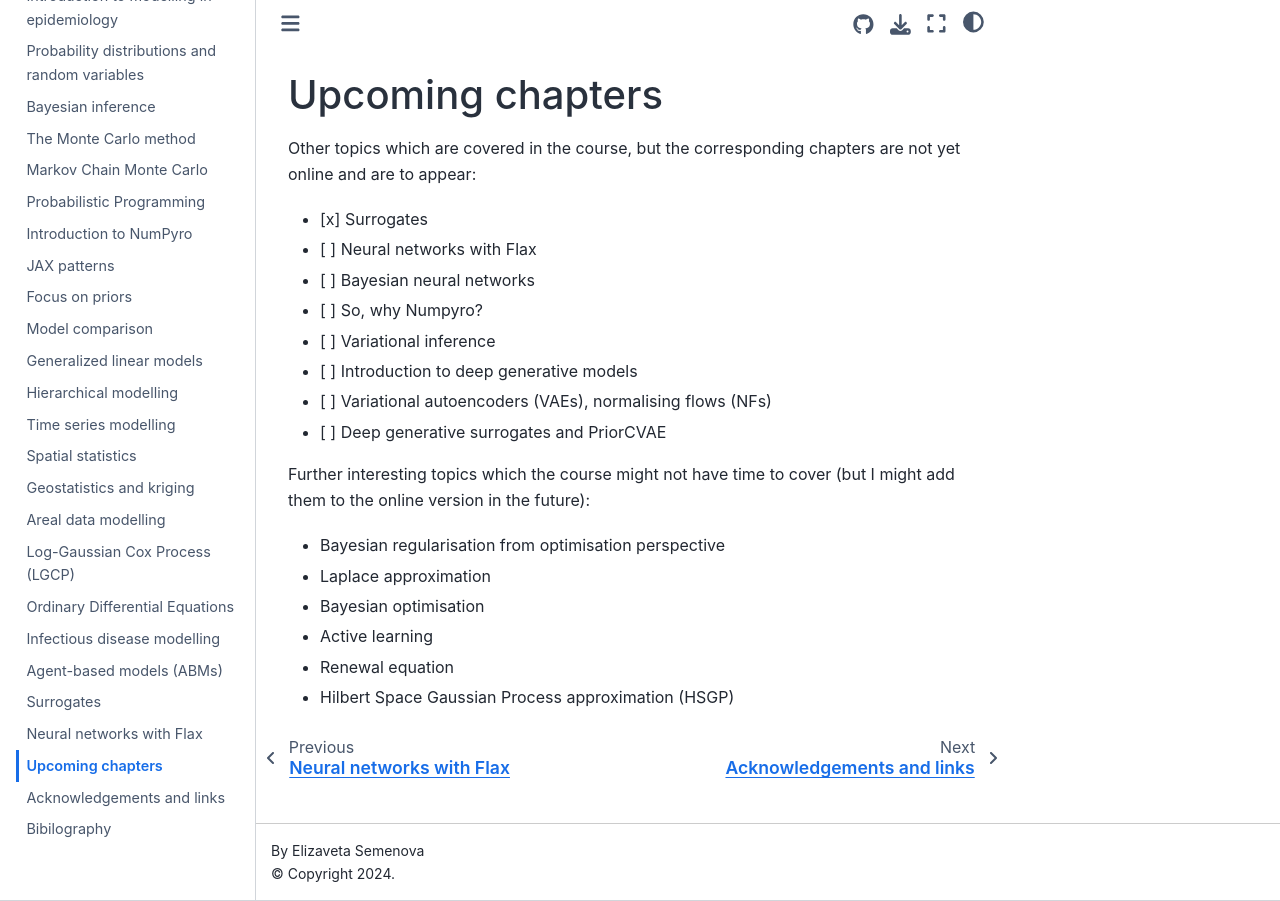
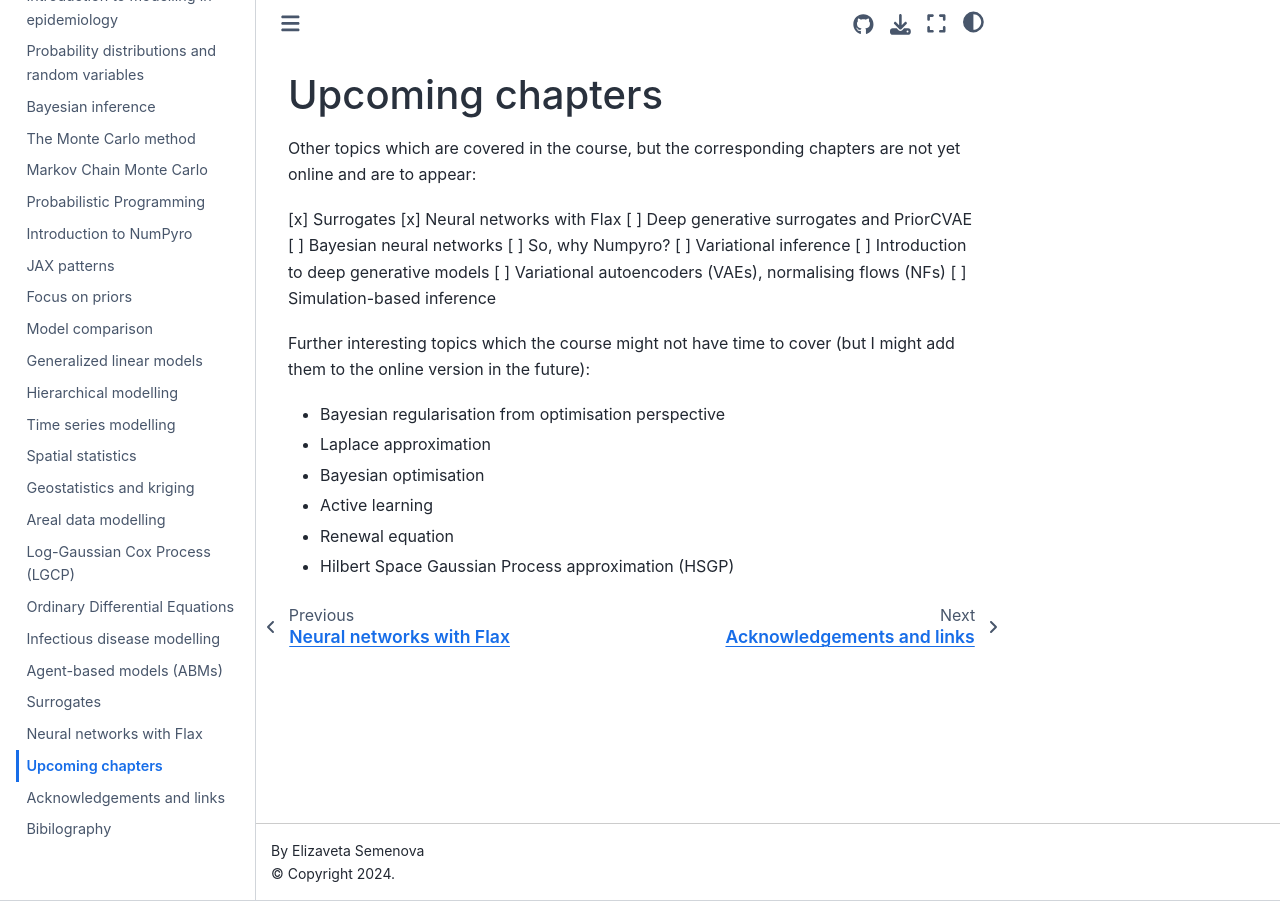
Before and after one commit to elizavetasemenova/prob-epi, a Jupyter Book: the page built from 999_upcoming.md, in a window 1280 px wide. Built offline with Jupyter Book 1.0.4 settings and Sphinx 7.4.7 and the Sphinx Book theme 1.1.4, drawn with Linux system fonts in a browser that asks for light colours; pages that are not in the unit, such as notebooks, are missing from menus.

Commit message:
clean up upcoming

```diff
--- a/999_upcoming.md
+++ b/999_upcoming.md
@@ -2,14 +2,15 @@
 
 Other topics which are covered in the course, but the corresponding chapters are not yet online and are to appear:
 
-- [x] Surrogates
-- [ ] Neural networks with Flax
-- [ ] Bayesian neural networks
-- [ ] So, why Numpyro?
-- [ ] Variational inference
-- [ ] Introduction to deep generative models
-- [ ] Variational autoencoders (VAEs), normalising flows (NFs)
-- [ ] Deep generative surrogates and PriorCVAE
+[x] Surrogates
+[x] Neural networks with Flax
+[ ] Deep generative surrogates and PriorCVAE
+[ ] Bayesian neural networks
+[ ] So, why Numpyro?
+[ ] Variational inference
+[ ] Introduction to deep generative models
+[ ] Variational autoencoders (VAEs), normalising flows (NFs)
+[ ] Simulation-based inference
 
 Further interesting topics which the course might not have time to cover (but I might add them to the online version in the future):
 
```
